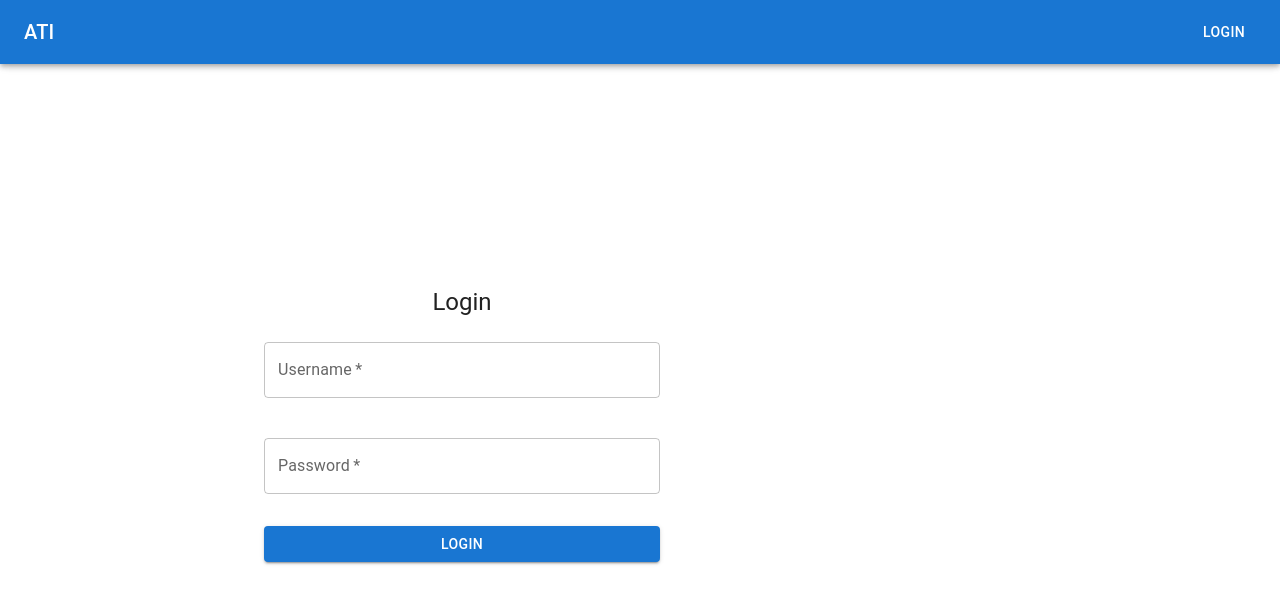
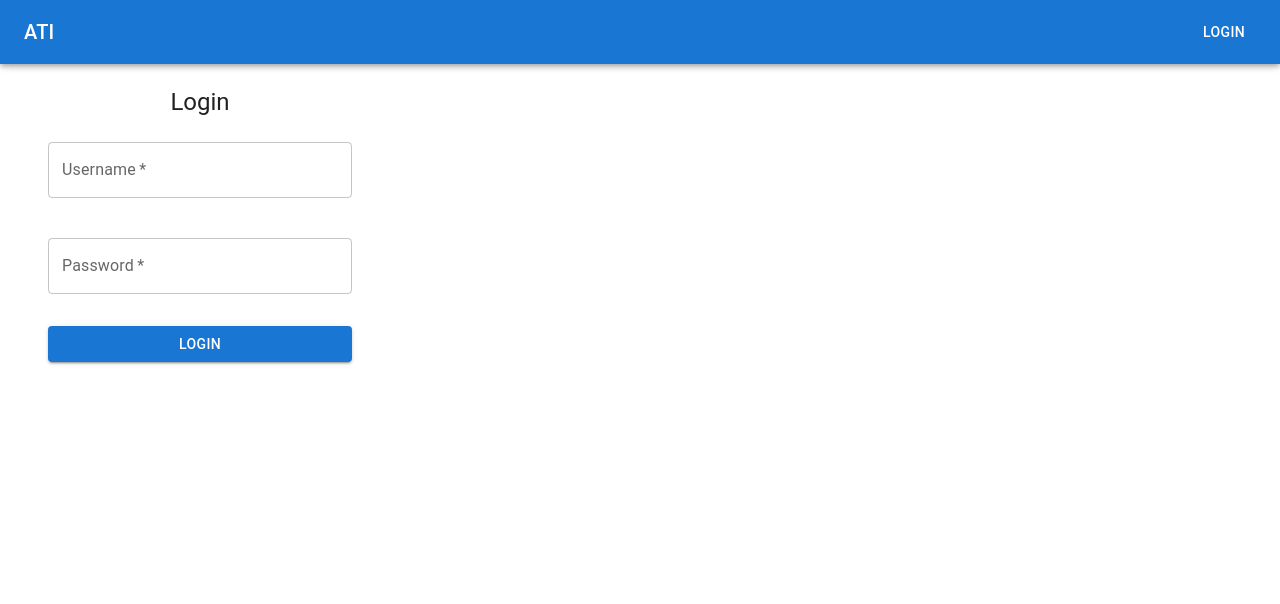
Before and after one commit to itaminul/procurement-reactjs-typescript, a React (Vite) app: page /login in a window 1280 px wide. Shown: the top 604 px of the page. Built offline with nearby package versions, Linux system fonts and the light colour scheme.

Commit message:
side bar slice and layout modify

```diff
--- a/src/App.tsx
+++ b/src/App.tsx
@@ -1,12 +1,10 @@
-import React, { useState } from "react";
-import { Navigate, Route, Routes } from "react-router-dom";
+import { Route, Routes } from "react-router-dom";
 import Login from "./components/layouts/Login";
 import AdminPanel from "./components/layouts/AdminPanel";
 import Layout from "./components/layouts/Layout";
 import { useSelector } from "react-redux";
 import { RootState } from "./redux/store";
 import NotFound from "./components/layouts/NotFound";
-import PrivateRoute from "./components/layouts/PrivateRoute";
 import Home from "./components/Home";
 import Inbox from "./components/Inbox";
 function App() {
--- a/src/components/Inbox.tsx
+++ b/src/components/Inbox.tsx
@@ -1,7 +1,11 @@
 function Inbox() {
   return(
     <>
-      Inbox
+      Inbox dddddddddddddddddddddddddddddddddddddddddddddddddddddddddddddddddd
+      ggggggggggggggggggggggggggggggggggggggggggggggggggggggggggggg
+      aaaaaaaaaaaaaaaaaaaaaaaaaaaaaaaaaaaaaaaaaaaaaaaaaaaaaaaaaaaaaaaaahhhhhhhhhhhhhhhhhhhhhhhhhhhhhhhhhhhhhhhhhhhhhhhhhhhhhhhhhhhhhhhhhhh
+      llllllllllllllllllllllllllllllllllllllllllll
+      nnnnnnnnnnnnnnnnnnnnnnnnnnnnnnnnnnnnnnnnnnnnnnnnnnnnnnnnnnnnnnnnnnnnnnnnnnnnnnnnnnnnnnnnnnnnnnnnnnnnnnnnnnnnnnnnnnnnnnnnnnnnnnnnnnnnnnnnnnnnnnnnnnnnnnnnnnnnnnnnnnnnnnnnnnnnn
     </>
   )
 }
--- a/src/components/layouts/AdminPanel.tsx
+++ b/src/components/layouts/AdminPanel.tsx
@@ -4,7 +4,7 @@ import { Typography } from "@mui/material";
 const AdminPanel: React.FC = () => {
   return (
     <div>
-      <Typography variant="h4">Admin Panel</Typography>
+      <Typography>Admin Panel </Typography>
       {/* Add admin panel content */}
     </div>
   );
--- a/src/components/layouts/AdminSidebar.tsx
+++ b/src/components/layouts/AdminSidebar.tsx
@@ -1,5 +1,4 @@
 import { styled, useTheme } from "@mui/material/styles";
-import Box from "@mui/material/Box";
 import Drawer from "@mui/material/Drawer";
 import CssBaseline from "@mui/material/CssBaseline";
 import MuiAppBar, { AppBarProps as MuiAppBarProps } from "@mui/material/AppBar";
@@ -12,18 +11,8 @@ import ChevronLeftIcon from "@mui/icons-material/ChevronLeft";
 import ChevronRightIcon from "@mui/icons-material/ChevronRight";
 import ListItem from "@mui/material/ListItem";
 import ListItemButton from "@mui/material/ListItemButton";
-// import ListItemIcon from "@mui/material/ListItemIcon";
-// import ListItemText from "@mui/material/ListItemText";
 import InboxIcon from "@mui/icons-material/MoveToInbox";
-import MailIcon from "@mui/icons-material/Mail";
-import { MenuItem, ListItemIcon, ListItemText } from "@mui/material";
-import SettingsIcon from "@mui/icons-material/Settings";
-
 import MenuIcon from "@mui/icons-material/Menu";
-import AccountCircleIcon from "@mui/icons-material/AccountCircle";
-import ExitToAppIcon from "@mui/icons-material/ExitToApp";
-
-
 
 import { useDispatch, useSelector } from "react-redux";
 interface AppBarProps extends MuiAppBarProps {
@@ -50,10 +39,10 @@ const AppBar = styled(MuiAppBar, {
 const drawerWidth = 240;
 import { Link, useNavigate } from "react-router-dom";
 import React from "react";
-import TopBar from "./TopBar";
-import { Button } from "@mui/material";
+import { Button, ListItemIcon, ListItemText } from "@mui/material";
 import { RootState } from "../../redux/store";
 import { logout } from "../../redux/features/authSlice";
+import { toggleSidebar } from "../../redux/features/sidebarSlice";
 
 const DrawerHeader = styled("div")(({ theme }) => ({
   display: "flex",
@@ -64,10 +53,6 @@ const DrawerHeader = styled("div")(({ theme }) => ({
   justifyContent: "flex-end",
 }));
 
-interface AdminSidebarProps {
-  open: boolean;
-  onClose: () => void;
-}
 
 const AdminSidebar = () => {
     const dispatch = useDispatch();
@@ -75,6 +60,7 @@ const AdminSidebar = () => {
      const isAuthenticated = useSelector(
        (state: RootState) => state.auth.isAuthenticated
      );
+     const isSidebarOpen = useSelector((state: RootState) => state.sidebar.isSidebarOpen)
 
        const handleLogout = () => {
          dispatch(logout());
@@ -96,7 +82,7 @@ const AdminSidebar = () => {
     <>
       <CssBaseline />
       {isAuthenticated ? (
-        <AppBar position="fixed" open={open}>
+        <AppBar position="fixed" open={isSidebarOpen}>
           <Toolbar>
             <IconButton
               color="inherit"
--- a/src/components/layouts/Layout.tsx
+++ b/src/components/layouts/Layout.tsx
@@ -1,14 +1,12 @@
-// src/components/Layout.tsx
-
-import React, { ReactNode, useState } from "react";
+import { ReactNode, useState } from "react";
 import TopBar from "./TopBar";
 import AdminSidebar from "./AdminSidebar";
 import { useSelector } from "react-redux";
 import { RootState } from "../../redux/store";
+import { Box, Container, Grid } from "@mui/material";
 
 interface props {
   children?: ReactNode;
-  // any props that come into the component
 }
 const Layout = ({ children }: props) => {
   const [isAuthenticated, setIsAuthenticated] = useState(false);
@@ -16,30 +14,74 @@ const Layout = ({ children }: props) => {
   const isAuthenticatedCheck = useSelector((state: RootState) => state.auth.isAuthenticated);
 
   const handleLogin = () => {
-    // Your login logic here, for example, setting isAuthenticated to true
     setIsAuthenticated(true);
   };
 
   const handleLogout = () => {
-    // Your logout logic here, for example, setting isAuthenticated to false
     setIsAuthenticated(false);
   };
 
   return (
     <>
       <TopBar
-        isAuthenticated={isAuthenticated}
-        handleLogin={handleLogin}
-        handleLogout={handleLogout}
+        // isAuthenticated={isAuthenticated}
+        // handleLogin={handleLogin}
+        // handleLogout={handleLogout}
       />
       <AdminSidebar open={sidebarOpen} onClose={() => setSidebarOpen(false)} />
       {/* Content */}
-      <div style={{ marginLeft: sidebarOpen ? 240 : 0 }}>
-
-        <main>{children}</main>
-      </div>
+      <Box
+        display="flex"
+        flexDirection="row"
+        sx={{
+          height: "auto",
+          marginTop: "-400px",
+          width: {
+            xs: 100,
+            sm: 200,
+            md: 300,
+            lg: 400,
+            xl: 1800,
+          },
+          "@media (max-width:600px)": {
+            fontSize: "14px",
+            padding: "16px",
+          },
+          "@media (min-width:601px) and (max-width:960px)": {
+            fontSize: "16px",
+            padding: "20px",
+          },
+          "@media (min-width:961px)": {
+            fontSize: "18px",
+            padding: "24px",
+          },
+        }}
+      >
+        {children}
+      </Box>
+      {/* <main>{children}</main> */}
     </>
   );
 };
 
 export default Layout;
+
+/*
+
+        <Container component="main" sx={{}}>
+          <Grid container justifyContent="center">
+            <Grid xs={12}>
+               <Paper
+        sx={{
+          p: 2,
+          marginLeft: 90,
+          marginTop: "-380px",
+          maxWidth: 1500,
+          flexGrow: 1,
+        }}
+      > </Paper>
+             {children}
+            </Grid>
+          </Grid>
+        </Container>
+*/
--- a/src/components/layouts/Login.tsx
+++ b/src/components/layouts/Login.tsx
@@ -1,23 +1,16 @@
 import React, { useState } from "react";
 import {  useDispatch } from 'react-redux'
 import { useNavigate } from 'react-router-dom';
-import { login as authService } from '../../redux/services/authService';
-import { loginSuccess } from '../../redux/services/authReducer';
-
 import {
-  Button,
   TextField,
   Typography,
   Box,
   Container,
   Grid,
+  Button,
 } from '@mui/material';
 import '../../styles/Login.scss'
 import { login } from "../../redux/features/authSlice";
-interface Credadencial {
-  username: string;
-  password: string;
-}
 const Login = () => {
   const navigateTo = useNavigate();
   const dispatch = useDispatch()
@@ -108,6 +101,3 @@ const Login = () => {
 };
 
 export default Login;
-function dispatch(arg0: any) {
-  throw new Error("Function not implemented.");
-}
--- /dev/null
+++ b/src/redux/features/sidebarSlice.ts
@@ -0,0 +1,24 @@
+import { createSlice } from "@reduxjs/toolkit";
+import { RootState } from "../store";
+
+
+interface SidebarState {
+  isSidebarOpen: boolean;
+}
+
+const initialState: SidebarState = {
+  isSidebarOpen: false,
+}
+
+const sidebarSlice = createSlice({
+  name: 'sidebar',
+  initialState,
+  reducers: {
+    toggleSidebar: (state) => {
+      state.isSidebarOpen = !state.isSidebarOpen;
+    }
+  }
+})
+export const { toggleSidebar } = sidebarSlice.actions;
+export const seletIsSidebarOpen = (state: RootState) => state.sidebar.isSidebarOpen;
+export default sidebarSlice.reducer;
--- a/src/redux/store.ts
+++ b/src/redux/store.ts
@@ -1,12 +1,11 @@
 import { configureStore } from '@reduxjs/toolkit'
 import authReducer from "./features/authSlice";
+import sidebarSlice from './features/sidebarSlice';
 export const store = configureStore({
   reducer: {
-    auth: authReducer
+    auth: authReducer,
+    sidebar: sidebarSlice
   },
 })
-
-// Infer the `RootState` and `AppDispatch` types from the store itself
 export type RootState = ReturnType<typeof store.getState>
-// Inferred type: {posts: PostsState, comments: CommentsState, users: UsersState}
 export type AppDispatch = typeof store.dispatch
```
Also changed, not shown: src/components/layouts/TopBar.tsx (+0 -7 lines).
